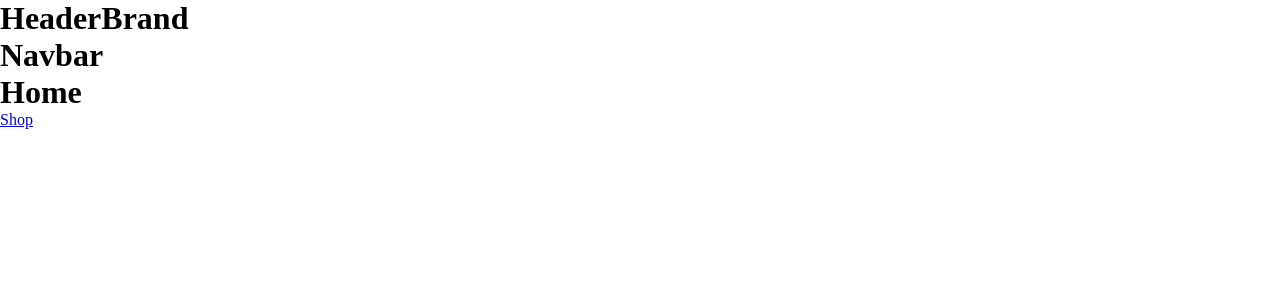
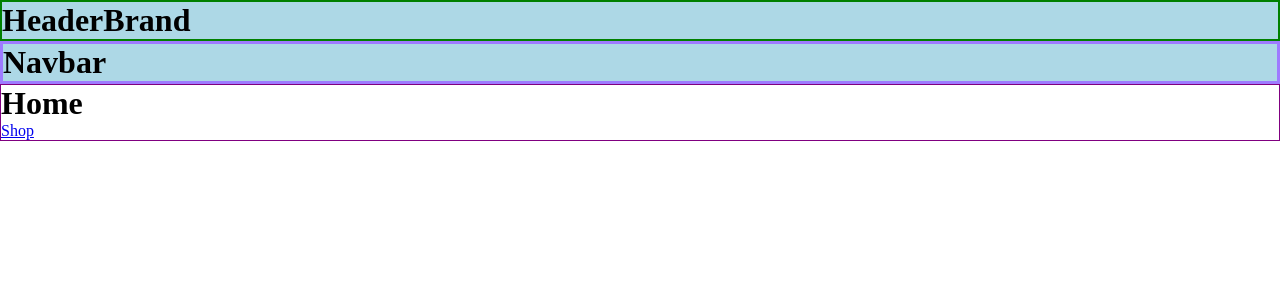
Before and after one commit to daimyo-rb/shopping-cart, a React (Vite) app: page / in a window 1280 px wide. Shown: the top 300 px of the page. Built offline with nearby package versions, Linux system fonts and the light colour scheme.

Commit message:
Create css modules for components

```diff
--- a/src/components/Header/Header.jsx
+++ b/src/components/Header/Header.jsx
@@ -1,9 +1,10 @@
+import styles from './Header.module.css'
 import HeaderBrand from "../HeaderBrand/HeaderBrand";
 import Navbar from "../Navbar/Navbar";
 
 function Header() {
   return (
-    <div className="header">
+    <div className={styles.container}>
       <HeaderBrand />
       <Navbar />
     </div>
--- /dev/null
+++ b/src/components/Header/Header.module.css
@@ -0,0 +1,3 @@
+.container {
+  background-color: lightblue;
+}
--- a/src/components/HeaderBrand/HeaderBrand.jsx
+++ b/src/components/HeaderBrand/HeaderBrand.jsx
@@ -1,6 +1,10 @@
+import styles from "./HeaderBrand.module.css";
+
 function HeaderBrand() {
   return (
-    <h1>HeaderBrand</h1>
+    <div className={styles.container}>
+      <h1>HeaderBrand</h1>
+    </div>
   )
 }
 
--- /dev/null
+++ b/src/components/HeaderBrand/HeaderBrand.module.css
@@ -0,0 +1,3 @@
+.container {
+  border: 2px solid green;
+}
--- a/src/components/Home/Home.jsx
+++ b/src/components/Home/Home.jsx
@@ -1,11 +1,12 @@
+import styles from "./Home.module.css";
 import { Link } from "react-router-dom";
 
 function Home() {
   return (
-    <>
+    <div className={styles.container}>
       <h1>Home</h1>
       <Link to="shop">Shop</Link>
-    </>
+    </div>
   )
 }
 
--- /dev/null
+++ b/src/components/Home/Home.module.css
@@ -0,0 +1,3 @@
+.container {
+  border: 1px solid purple;
+}
--- a/src/components/Navbar/Navbar.jsx
+++ b/src/components/Navbar/Navbar.jsx
@@ -1,6 +1,10 @@
+import styles from "./Navbar.module.css";
+
 function Navbar() {
   return (
-    <h1>Navbar</h1>
+    <div className={styles.container}>
+      <h1>Navbar</h1>
+    </div>
   )
 }
 
--- /dev/null
+++ b/src/components/Navbar/Navbar.module.css
@@ -0,0 +1,3 @@
+.container {
+  border: 3px solid rgb(158, 123, 255);
+}
--- a/src/components/Shop/Shop.jsx
+++ b/src/components/Shop/Shop.jsx
@@ -1,11 +1,12 @@
+import styles from "./Shop.module.css";
 import { Link } from "react-router-dom";
 
 function Shop() {
   return (
-    <>
+    <div className={styles.container}>
       <h1>Shop</h1>
       <Link to="/">Home</Link>
-    </>
+    </div>
   )
 }
 
--- /dev/null
+++ b/src/components/Shop/Shop.module.css
@@ -0,0 +1,3 @@
+.container {
+  border: 1px solid red;
+}
```
